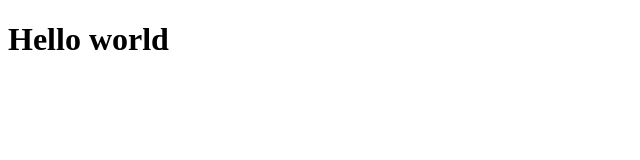
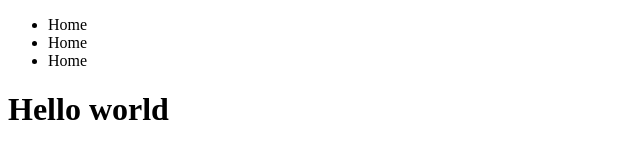
Before and after one commit to alebausa/git-collaborative, a plain HTML site: page index.html in a window 1280 px wide. Shown: the whole page, without its empty margins (0-640 px from the left). Drawn offline with Linux system fonts and the light colour scheme.

Commit message:
closed #2 add navbar

```diff
--- a/index.html
+++ b/index.html
@@ -7,6 +7,13 @@
   <title>Project 2</title>
 </head>
 <body>
+  <nav>
+    <ul>
+      <li <a href="/">Home</a></li>
+      <li <a href="/">Home</a></li>
+      <li <a href="/">Home</a></li>
+    </ul>
+  </nav>
   <h1>Hello world</h1>
 </body>
 </html>
```
